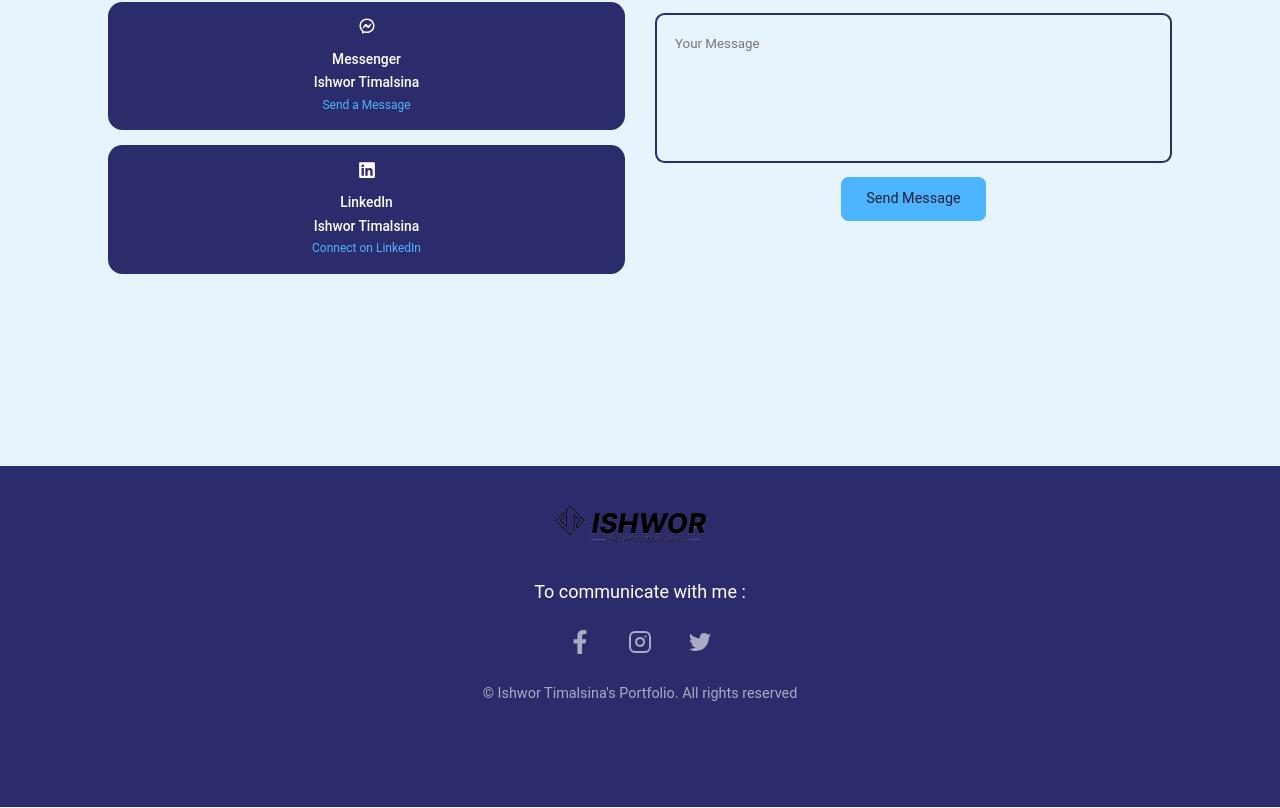
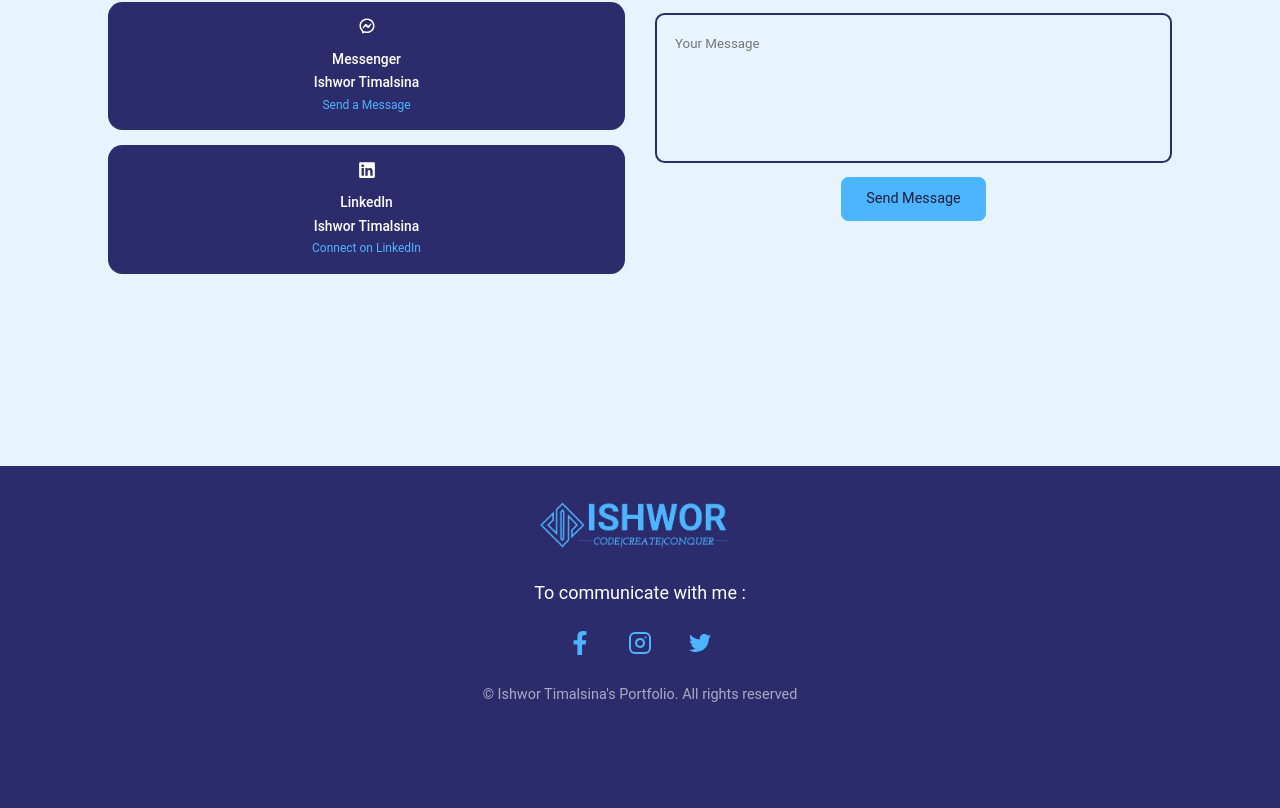
Before and after one commit to it-is-it/my-website, a React (Vite) app: page / in a window 1280 px wide. Shown: the part 3970-4778 px from the top of the page. Built offline with nearby package versions, Linux system fonts and the light colour scheme.

Commit message:
updated logo

```diff
--- a/src/components/footer/footer.css
+++ b/src/components/footer/footer.css
@@ -6,6 +6,7 @@
   flex-wrap: wrap;
   width: 100%;
   text-align: center; /* Center text */
+  margin-top: 2rem;
 }
 
 .main {
@@ -27,6 +28,9 @@
   width: 100%;
 }
 
+.footer_logo:hover{
+  transform: scale(1.2);
+}
 .footer_logo img {
   width: 200px;
   height: auto;
@@ -48,7 +52,7 @@
 }
 
 .footer .social a {
-  color: #fff9;
+  color: #4db5ff;
   display: flex;
   justify-content: center;
   align-items: center;
@@ -62,7 +66,8 @@
 }
 
 .footer .social a:hover {
-  background: #fff9;
+  background: transparent;
+  color: gray;
   transform: scale(1.2);
   border: 2px solid #4db5ff;
 }
```
Also changed, not shown: src/assets/logo.png.
